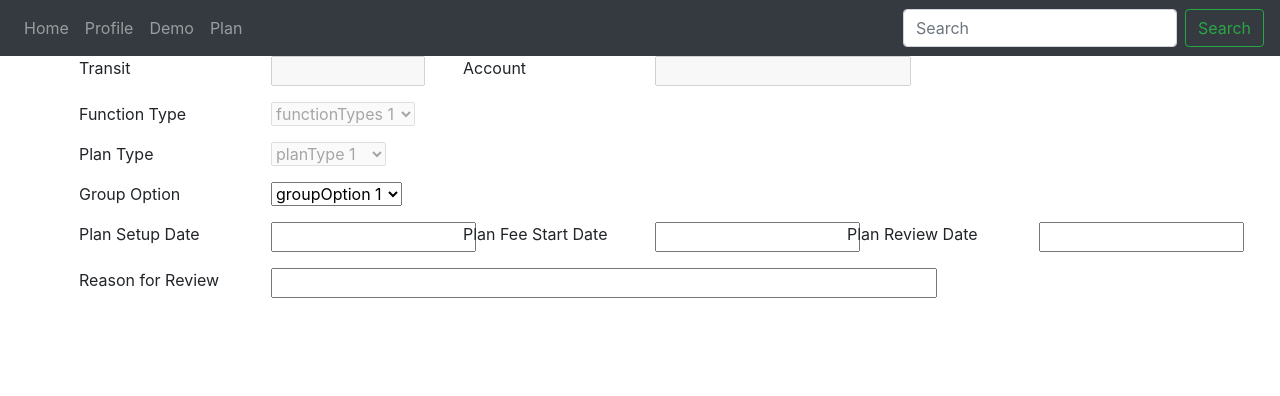
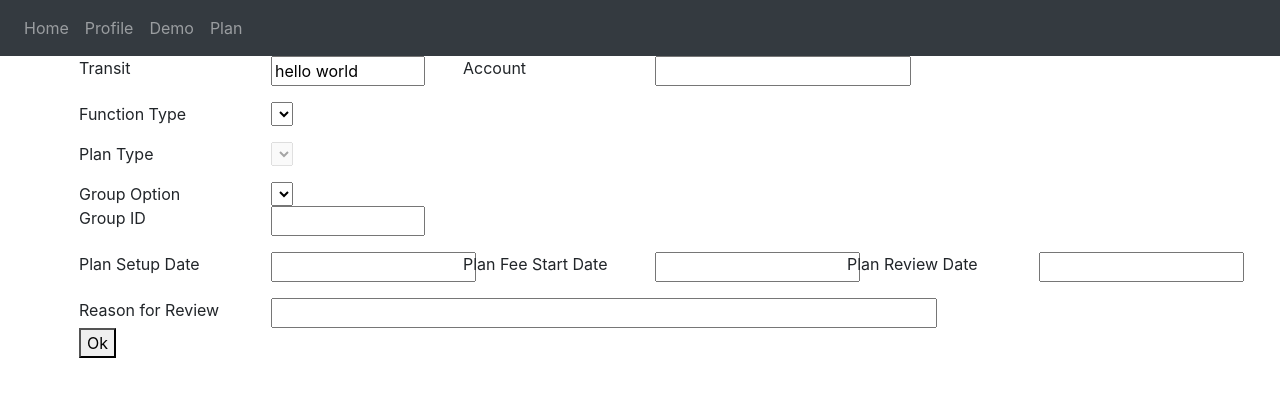
Before and after one commit to earnestcpy/daff_testing_angular, an Angular app: page /plan in a window 1280 px wide. Shown: the top 396 px of the page. Built offline with nearby package versions, Linux system fonts and the light colour scheme.

Commit message:
Form control added to Sales Plan

```diff
--- a/src/app/menu/menu.component.html
+++ b/src/app/menu/menu.component.html
@@ -19,16 +19,16 @@
         </li>
       </ul>
     </div>
-    <form class="form-inline">
+    <!-- <form class="form-inline">
       <input
         class="form-control mr-sm-2"
         type="search"
         placeholder="Search"
         aria-label="Search"
       />
-      <button class="btn btn-outline-success my-2 my-sm-0" type="submit">
+          <button class="btn btn-outline-success my-2 my-sm-0" type="submit">
         Search
       </button>
-    </form>
+    </form> -->
   </nav>
 </header>
--- a/src/app/menu/menu.component.ts
+++ b/src/app/menu/menu.component.ts
@@ -1,4 +1,5 @@
 import { Component, OnInit } from '@angular/core';
+import { FormGroup, FormControl } from '@angular/forms';
 
 @Component({
   selector: 'app-menu',
--- /dev/null
+++ b/src/app/sales-form/sales-form.component.html
@@ -0,0 +1,103 @@
+<form [formGroup]= "salesSetUpForm" (ngSubmit)="onSubmit()">
+  <div class="row">
+    <div class ="col-2">Transit</div>
+
+    <div class ="col-2">
+      <input type ="text"  formControlName= "transit" maxlength="10" size="10" >
+    </div>
+
+    <div class ="col-2">Account</div>
+
+    <div class ="col-6">
+        <input type ="text" formControlName= "account" maxlength="20" size="20" >
+    </div>
+
+  </div>
+
+  <p></p>
+
+  <div class="row">
+    <div class = col-2>Function Type</div>
+
+    <div class = col-10>
+      <select >
+          <option *ngFor="let functionType of functionTypes" value={{functionType}} >
+              {{functionType}}
+          </option>
+      </select>
+    </div>
+  </div>
+
+  <p></p>
+
+  <div class="row">
+      <div class = col-2>Plan Type</div>
+
+      <div class = col-10>
+        <select disabled>
+            <option *ngFor="let planType of planTypes" value={{planType}}>
+                {{planType}}
+            </option>
+      </select>
+      </div>
+  </div>
+
+  <p></p>
+
+  <div class="row">
+      <div class = col-2>Group Option</div>
+
+      <div class = col-8>
+        <select>
+            <option *ngFor="let groupOption of groupOptions" value={{groupOption}}>
+                {{groupOption}}
+            </option>
+      </select>
+      </div>
+  </div>
+
+  <div class="row">
+    <div class = col-2>Group ID</div>
+
+    <div class = col>
+        <input type ="text" formControlName= "groupID" maxlength="10" size="10" >
+    </div>
+</div>
+
+  <p></p>
+
+  <div class="row">
+    <div class="col-2">Plan Setup Date</div>
+
+    <div class="col-2">
+        <input type ="text" formControlName= "planSetUpDate" maxlength="15" size="15">
+    </div>
+
+    <div class="col-2">Plan Fee Start Date</div>
+
+    <div class="col-2">
+        <input type ="text" formControlName= "planFeeStartDate" maxlength="15" size="15">
+    </div>
+
+    <div class="col-2">Plan Review Date</div>
+
+    <div class="col-2">
+        <input type ="text" formControlName= "planReviewDate" maxlength="15" size="15">
+    </div>
+  </div>
+
+  <p></p>
+
+  <div class="row">
+      <div class="col-2">Reason for Review</div>
+
+      <div class ="col">
+          <input type ="text" formControlName= "reasonForReview" size="60">
+      </div>
+
+  </div>
+
+  <p>
+    <button type="submit" >Ok</button>
+  </p>
+</form>
--- /dev/null
+++ b/src/app/sales-form/sales-form.component.ts
@@ -0,0 +1,30 @@
+import { Component, OnInit } from '@angular/core';
+import { FormGroup, FormControl } from '@angular/forms';
+
+@Component({
+  selector: 'app-sales-form',
+  templateUrl: './sales-form.component.html',
+  styleUrls: ['./sales-form.component.css']
+})
+export class SalesFormComponent implements OnInit {
+
+   salesSetUpForm = new FormGroup({
+    transit: new FormControl('hello world'),
+    account : new FormControl(''),
+    groupID : new FormControl(''),
+    planSetUpDate: new FormControl(''),
+    planReviewDate: new FormControl(''),
+    planFeeStartDate: new FormControl(''),
+    reasonForReview: new FormControl('')
+
+  });
+  constructor() { }
+
+  ngOnInit() {
+  }
+
+  onSubmit(){
+    console.log(this.salesSetUpForm.value);
+  }
+
+}
--- a/src/app/sales-plan/sales-plan.component.html
+++ b/src/app/sales-plan/sales-plan.component.html
@@ -1,89 +1 @@
-<div class="row">
-  <div class ="col-2"> Transit</div>
-
-  <div class ="col-2">
-    <input type ="text" name= "transit" maxlength="10" size="10" disabled>
-  </div>
-
-  <div class ="col-2"> Account</div>
-
-  <div class ="col-6">
-      <input type ="text" name= "Account" maxlength="20" size="20" disabled>
-  </div>
-
-</div>
-
-<p></p>
-
-<div class="row">
-  <div class = col-2>Function Type</div>
-
-  <div class = col-10>
-    <select disabled>
-        <option *ngFor="let functionType of functionTypes" value={{functionType}} >
-            {{functionType}}
-        </option>
-  </select>
-  </div>
-</div>
-
-<p></p>
-
-<div class="row">
-    <div class = col-2>Plan Type</div>
-
-    <div class = col-10>
-      <select disabled>
-          <option *ngFor="let planType of planTypes" value={{planType}}>
-              {{planType}}
-          </option>
-    </select>
-    </div>
-</div>
-
-<p></p>
-
-<div class="row">
-    <div class = col-2>Group Option</div>
-
-    <div class = col-8>
-      <select>
-          <option *ngFor="let groupOption of groupOptions" value={{groupOption}}>
-              {{groupOption}}
-          </option>
-    </select>
-    </div>
-</div>
-
-<p></p>
-
-<div class="row">
-  <div class="col-2">Plan Setup Date</div>
-
-  <div class="col-2">
-      <input type ="text" name= "planSetUpDate" maxlength="15" size="15">
-  </div>
-
-  <div class="col-2">Plan Fee Start Date</div>
-
-  <div class="col-2">
-      <input type ="text" name= "planFeeStartDate" maxlength="15" size="15">
-  </div>
-
-  <div class="col-2">Plan Review Date</div>
-
-  <div class="col-2">
-      <input type ="text" name= "planReviewDate" maxlength="15" size="15">
-  </div>
-</div>
-
-<p></p>
-
-<div class="row">
-    <div class="col-2">Reason for Review</div>
-
-    <div class ="col">
-        <input type ="text" name= "reasonForReview" size="60">
-    </div>
-
-</div>
+<app-sales-form></app-sales-form>
--- a/src/app/sales-plan/sales-plan.component.ts
+++ b/src/app/sales-plan/sales-plan.component.ts
@@ -7,22 +7,19 @@ import { Component, OnInit } from '@angular/core';
 })
 export class SalesPlanComponent implements OnInit {
 
-  public functionTypes: any[];
-  public planTypes: any[];
-  public groupOptions: any[];
+  // public functionTypes: any[];
+  // public planTypes: any[];
+  // public groupOptions: any[];
 
-  transit: string;
-  account: string;
+  // transit: string;
+  // account: string;
 
   constructor() { }
 
   ngOnInit() {
-    this.functionTypes = ["functionTypes 1", "functionTypes 2", "functionTypes 3"];
-    this.planTypes = ["planType 1", "planType3 2", "planType 3"];
-    this.groupOptions = ["groupOption 1", "groupOption 2", "groupOption 3"];
+    // this.functionTypes = ["functionTypes 1", "functionTypes 2", "functionTypes 3"];
+    // this.planTypes = ["planType 1", "planType3 2", "planType 3"];
+    // this.groupOptions = ["groupOption 1", "groupOption 2", "groupOption 3"];
   }
 
-  onSubmit(){
-    alert(this)
-  }
 }
```
Also changed, not shown: src/app/app.module.ts (+8 -2 lines), src/app/sales-form/sales-form.component.css (added), 1 other file (tests, documents, lock files or other folders).
